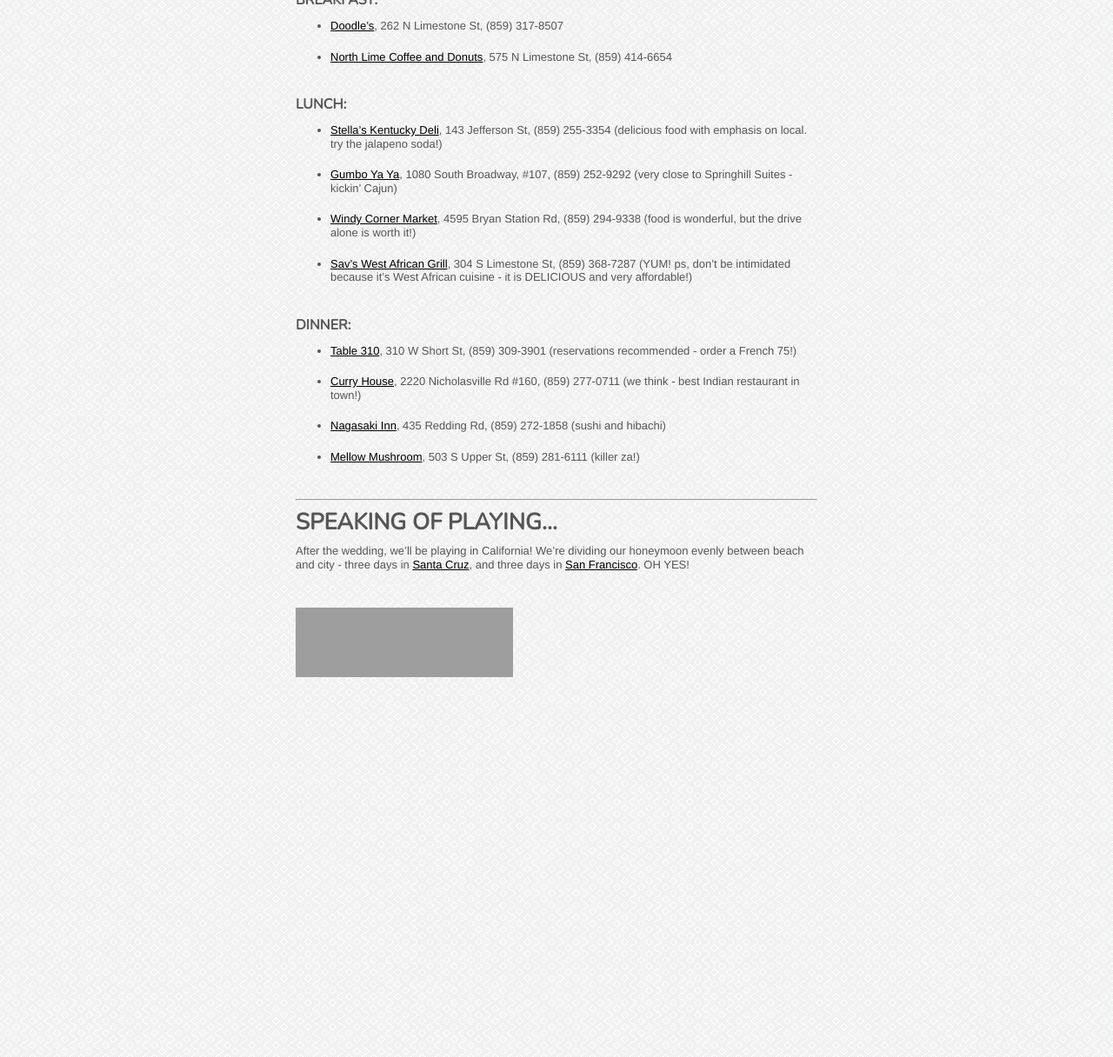
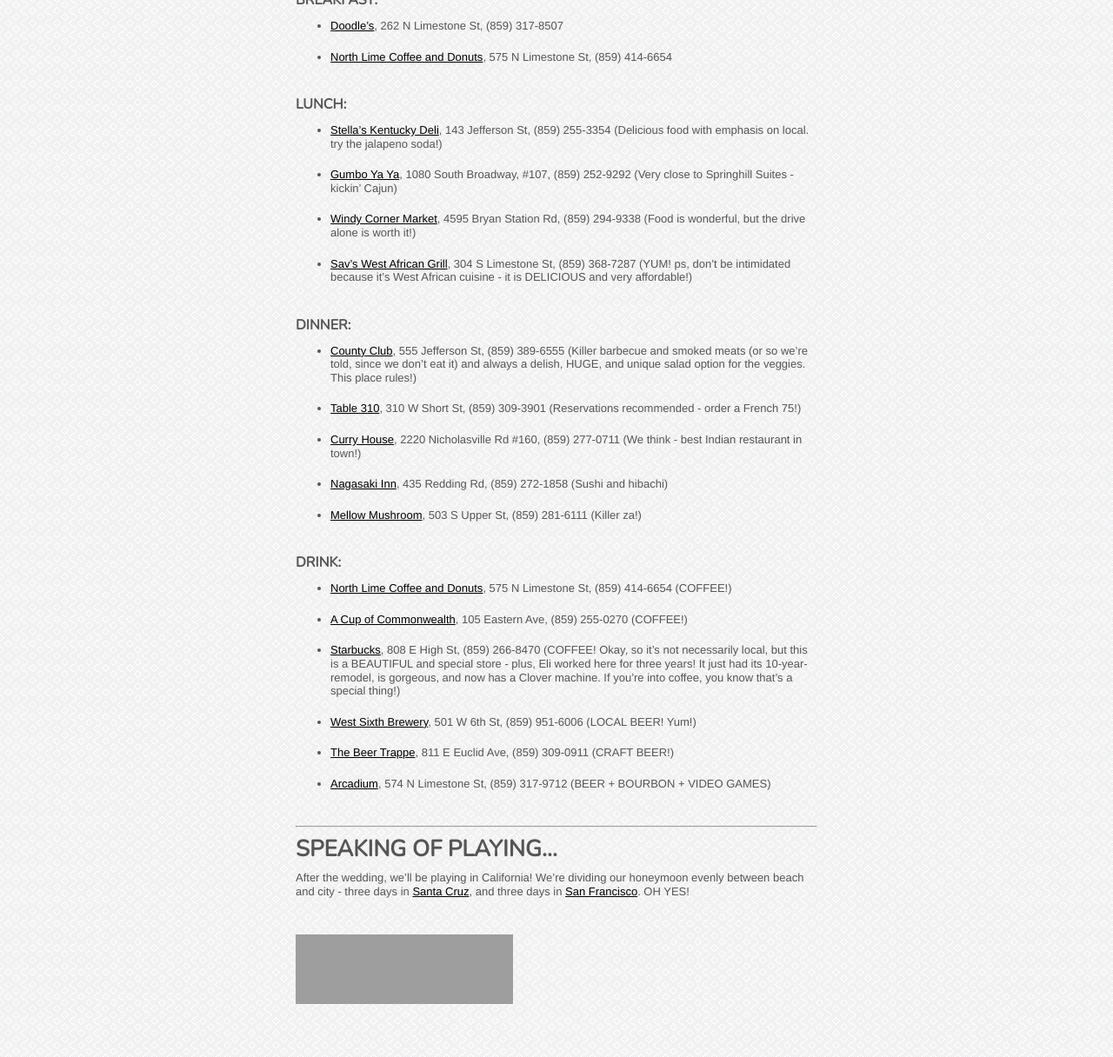
Before and after one commit to nikolaiwarner/eliandnick.com, a Jekyll site: the page built from play.md, in a window 1280 px wide and 1400 px high, scrolled down 2239 px. Shown: the part 184-1400 px from the top of the window at 87% size. Built offline with Jekyll 4.4.1, drawn with Linux system fonts in a browser that asks for light colours; nearby versions of some CDN libraries; before the commit the page ends 3263 px from its top, so only the background shows below that; grey boxes are pictures that could not be loaded.

Commit message:
Update play.md

```diff
--- a/play.md
+++ b/play.md
@@ -49,16 +49,25 @@
 - [North Lime Coffee and Donuts](http://www.northlimelex.com/), 575 N Limestone St, (859) 414-6654
 
 ## LUNCH:
-- [Stella’s Kentucky Deli](http://www.stellaskentuckydeli.com/), 143 Jefferson St, (859) 255-3354 (delicious food with emphasis on local. try the jalapeno soda!)
-- [Gumbo Ya Ya](http://www.gumboyayaky.com/), 1080 South Broadway, #107, (859) 252-9292 (very close to Springhill Suites - kickin’ Cajun)
-- [Windy Corner Market](http://www.windycornermarket.com/), 4595 Bryan Station Rd, (859) 294-9338 (food is wonderful, but the drive alone is worth it!)
+- [Stella’s Kentucky Deli](http://www.stellaskentuckydeli.com/), 143 Jefferson St, (859) 255-3354 (Delicious food with emphasis on local. try the jalapeno soda!)
+- [Gumbo Ya Ya](http://www.gumboyayaky.com/), 1080 South Broadway, #107, (859) 252-9292 (Very close to Springhill Suites - kickin’ Cajun)
+- [Windy Corner Market](http://www.windycornermarket.com/), 4595 Bryan Station Rd, (859) 294-9338 (Food is wonderful, but the drive alone is worth it!)
 - [Sav’s West African Grill](http://www.savsgrill.com/), 304 S Limestone St, (859) 368-7287 (YUM! ps, don't be intimidated because it's West African cuisine - it is DELICIOUS and very affordable!)
 
 ## DINNER:
-- [Table 310](http://www.table-three-ten.com/), 310 W Short St, (859) 309-3901 (reservations recommended - order a French 75!)
-- [Curry House](http://www.curryhousenep.com/), 2220 Nicholasville Rd #160, (859) 277-0711 (we think - best Indian restaurant in town!)
-- [Nagasaki Inn](http://www.urbanspoon.com/r/65/700587/restaurant/South-Tates-Creek-Road/Nagasaki-Inn-Lexington), 435 Redding Rd, (859) 272-1858 (sushi and hibachi)
-- [Mellow Mushroom](http://mellowmushroom.com/store/lexington), 503 S Upper St, (859) 281-6111 (killer za!)
+- [County Club](http://countyclubrestaurant.com/), 555 Jefferson St, (859) 389-6555 (Killer barbecue and smoked meats (or so we're told, since we don't eat it) and always a delish, HUGE, and unique salad option for the veggies. This place rules!)
+- [Table 310](http://www.table-three-ten.com/), 310 W Short St, (859) 309-3901 (Reservations recommended - order a French 75!)
+- [Curry House](http://www.curryhousenep.com/), 2220 Nicholasville Rd #160, (859) 277-0711 (We think - best Indian restaurant in town!)
+- [Nagasaki Inn](http://www.urbanspoon.com/r/65/700587/restaurant/South-Tates-Creek-Road/Nagasaki-Inn-Lexington), 435 Redding Rd, (859) 272-1858 (Sushi and hibachi)
+- [Mellow Mushroom](http://mellowmushroom.com/store/lexington), 503 S Upper St, (859) 281-6111 (Killer za!)
+
+## DRINK:
+- [North Lime Coffee and Donuts](http://www.northlimelex.com/), 575 N Limestone St, (859) 414-6654 (COFFEE!)
+- [A Cup of Commonwealth](http://acupofcommonwealth.com/), 105 Eastern Ave, (859) 255-0270 (COFFEE!)
+- [Starbucks](http://www.starbucks.com/store/16603), 808 E High St, (859) 266-8470 (COFFEE! Okay, so it's not necessarily local, but this is a BEAUTIFUL and special store - plus, Eli worked here for three years! It just had its 10-year-remodel, is gorgeous, and now has a Clover machine. If you're into coffee, you know that's a special thing!)
+- [West Sixth Brewery](http://www.westsixth.com/), 501 W 6th St, (859) 951-6006 (LOCAL BEER! Yum!)
+- [The Beer Trappe](http://www.thebeertrappe.com/), 811 E Euclid Ave, (859) 309-0911 (CRAFT BEER!)
+- [Arcadium](http://www.arcadiumbar.com/), 574 N Limestone St, (859) 317-9712 (BEER + BOURBON + VIDEO GAMES)
 
 ***
 
```
